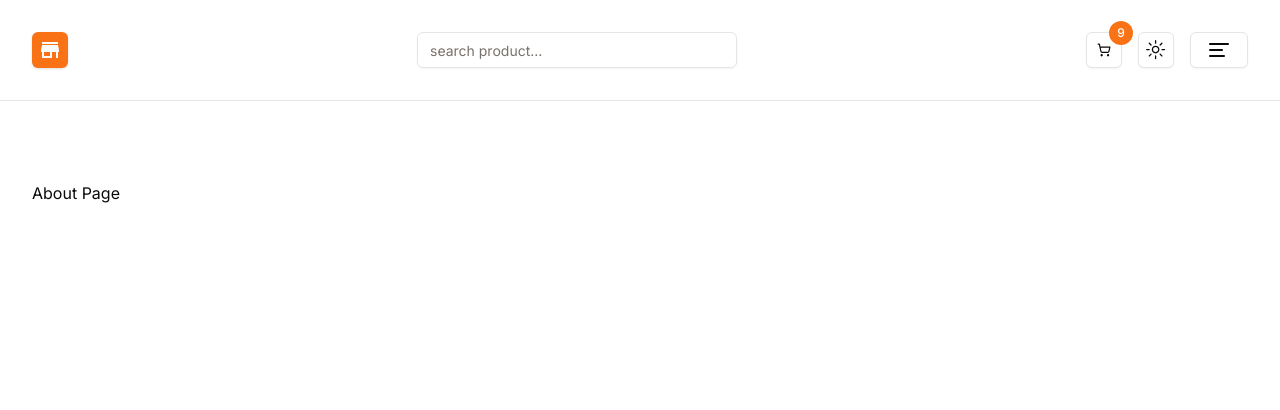
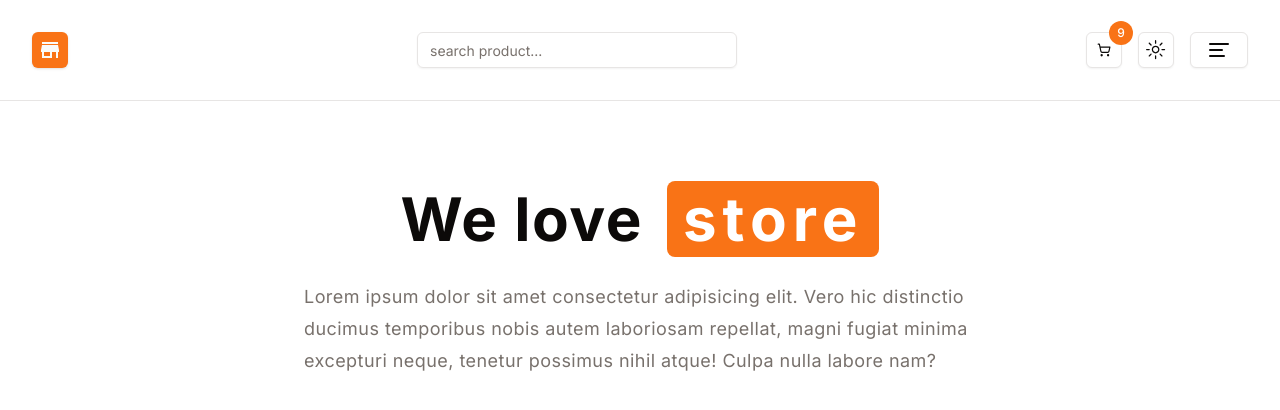
Before and after one commit to SachinB0101/ecommerce-platform, a Next.js app: page /about in a window 1280 px wide. Shown: the top 410 px of the page. Built offline with nearby package versions, Linux system fonts and the light colour scheme.

Commit message:
Create Loading container

```diff
--- a/app/about/page.tsx
+++ b/app/about/page.tsx
@@ -1,4 +1,19 @@
 function AboutPage() {
-  return <div>About Page</div>;
+  return (
+    <section>
+      <h1 className="flex flex-wrap gap-2 sm:gap-x-6 items-center justify-center text-4xl font-bold leading-none tracking-wide sm:text-6xl">
+        We love
+        <span className="bg-primary py-2 px-4 rounded-lg tracking-widest text-white">
+          store
+        </span>
+      </h1>
+      <p className="mt-6 text-lg tracking-wide leading-8 max-w-2xl mx-auto text-muted-foreground">
+        Lorem ipsum dolor sit amet consectetur adipisicing elit. Vero hic
+        distinctio ducimus temporibus nobis autem laboriosam repellat, magni
+        fugiat minima excepturi neque, tenetur possimus nihil atque! Culpa nulla
+        labore nam?
+      </p>
+    </section>
+  );
 }
 export default AboutPage;
--- a/app/page.tsx
+++ b/app/page.tsx
@@ -1,12 +1,16 @@
+import LoadingContainer from "@/components/global/LoadingContainer";
 import FeaturedProducts from "@/components/home/FeaturedProducts";
 import Hero from "@/components/home/Hero";
 import { Button } from "@/components/ui/button";
+import { Suspense } from "react";
 
 const HomePage = () => {
   return (
     <>
-      <Hero/>
-      <FeaturedProducts/>
+      <Hero />
+      <Suspense fallback={<LoadingContainer/>}>
+        <FeaturedProducts />
+      </Suspense>
     </>
   );
 };
--- a/components/global/LoadingContainer.tsx
+++ b/components/global/LoadingContainer.tsx
@@ -0,0 +1,24 @@
+import { Card, CardContent } from "../ui/card";
+import { Skeleton } from "../ui/skeleton";
+
+const LoadingContainer = () => {
+  return (
+    <div className="pt-12 grid gap-4 md:grid-cols-2 lg:grid-cols-3">
+      <LoadingProducts />
+      <LoadingProducts />
+      <LoadingProducts />
+    </div>
+  );
+};
+function LoadingProducts() {
+  return (
+    <Card>
+      <CardContent className="p-4">
+        <Skeleton className="h-48 w-full" />
+        <Skeleton className="h-4 w-3/2 mt-4" />
+        <Skeleton className="h-4 w-1/2 mt-4" />
+      </CardContent>
+    </Card>
+  );
+}
+export default LoadingContainer;
--- a/components/home/FeaturedProducts.tsx
+++ b/components/home/FeaturedProducts.tsx
@@ -2,6 +2,7 @@
 import EmptyList from "../global/EmptyList";
 import SectionTitle from "../global/SectionTitle";
 import ProductsGrid from "../products/ProductsGrid";
+
 
 async function FeaturedProducts() {
   const products = await fetchFeaturedProducts();
```
